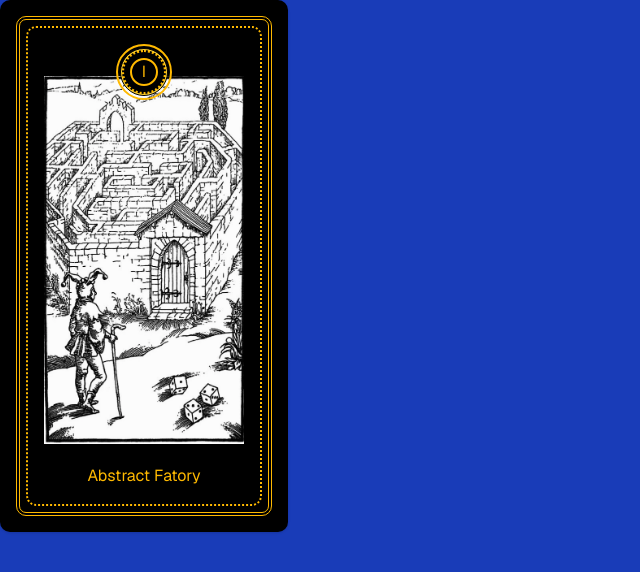
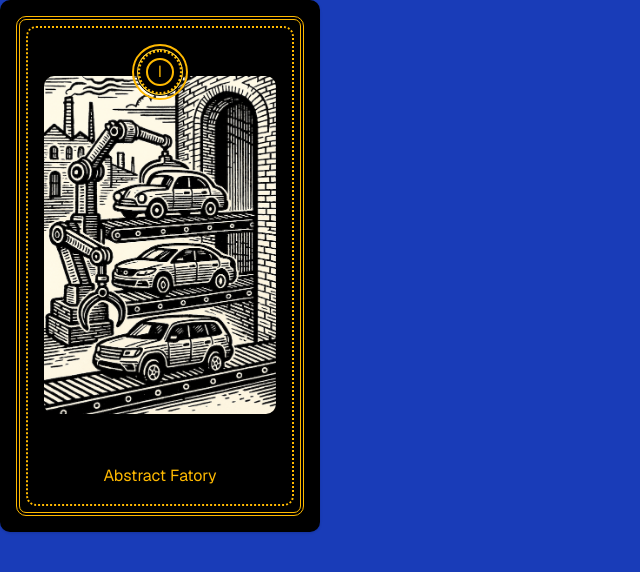
Before and after one commit to JoaoVictorNascimento/Pattern-cards, a Next.js app in the folder pattern-cards/: page / in a window 1280 px wide. Shown: the top 572 px of the page, without its empty margins (0-640 px from the left). Built offline with nearby package versions, Linux system fonts and the light colour scheme.

Commit message:
feat: update abstract image

```diff
--- a/pattern-cards/app/components/PatternCard/card.tsx
+++ b/pattern-cards/app/components/PatternCard/card.tsx
@@ -9,12 +9,12 @@ import CardImageBorder from './cardImageBorder'
 const PatternCard = (props: PatternCardProps) => {
   const { id, name, image } = props
   return (
-    <Card className="w-full max-w-72  bg-black border-none p-4 rounded-lg">
+    <Card className="w-full max-w-80 bg-black border-none p-4 rounded-lg">
       <CardContent className="flex h-[500px] text-amber-400 border-amber-400 rounded-lg border-4 border-double p-0">
         <CardContentBorder>
           <CardImageBorder>
             <CardIndex id={id} />
-            <Image src={image} alt={name} width={200} height={300} />
+            <Image src={image} alt={name} width={350} height={550} className="rounded-lg" />
           </CardImageBorder>
           <span>{name}</span>
         </CardContentBorder>
```
Also changed, not shown: pattern-cards/public/abstract-factory.png.
